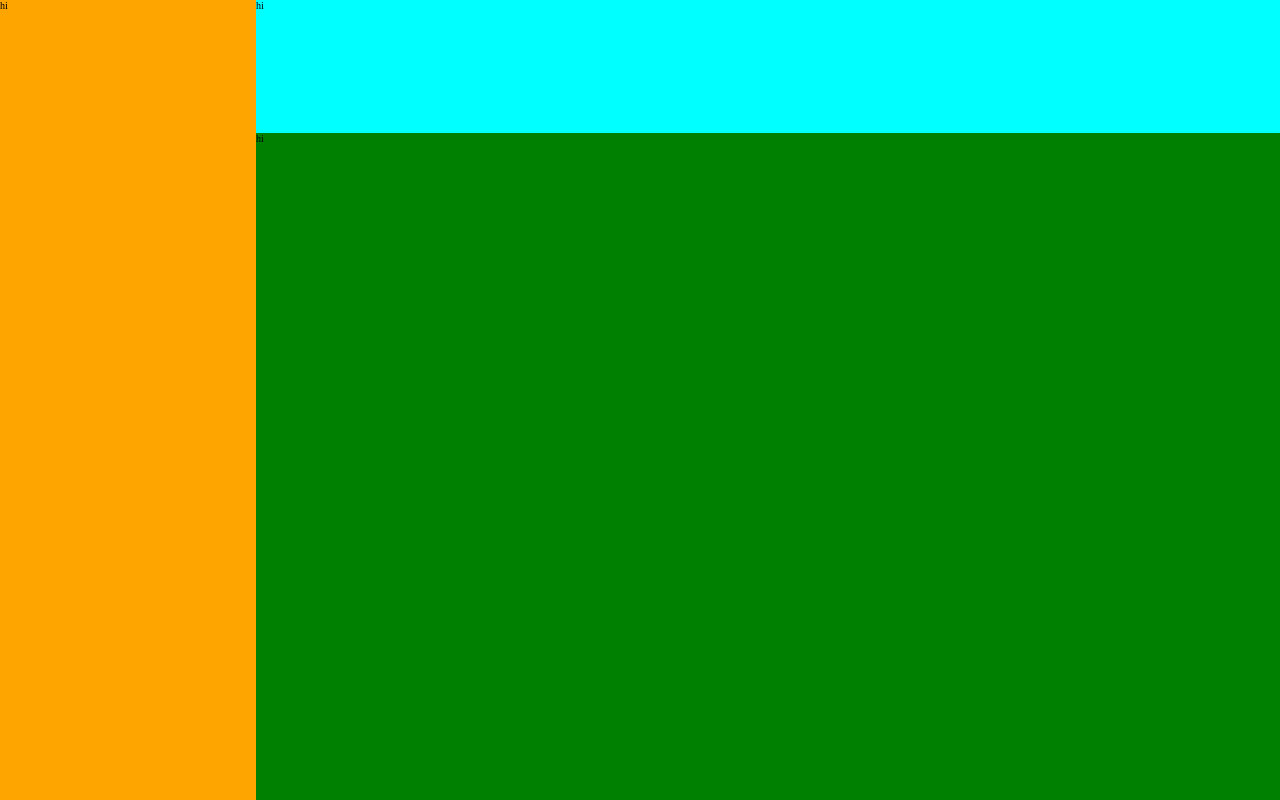
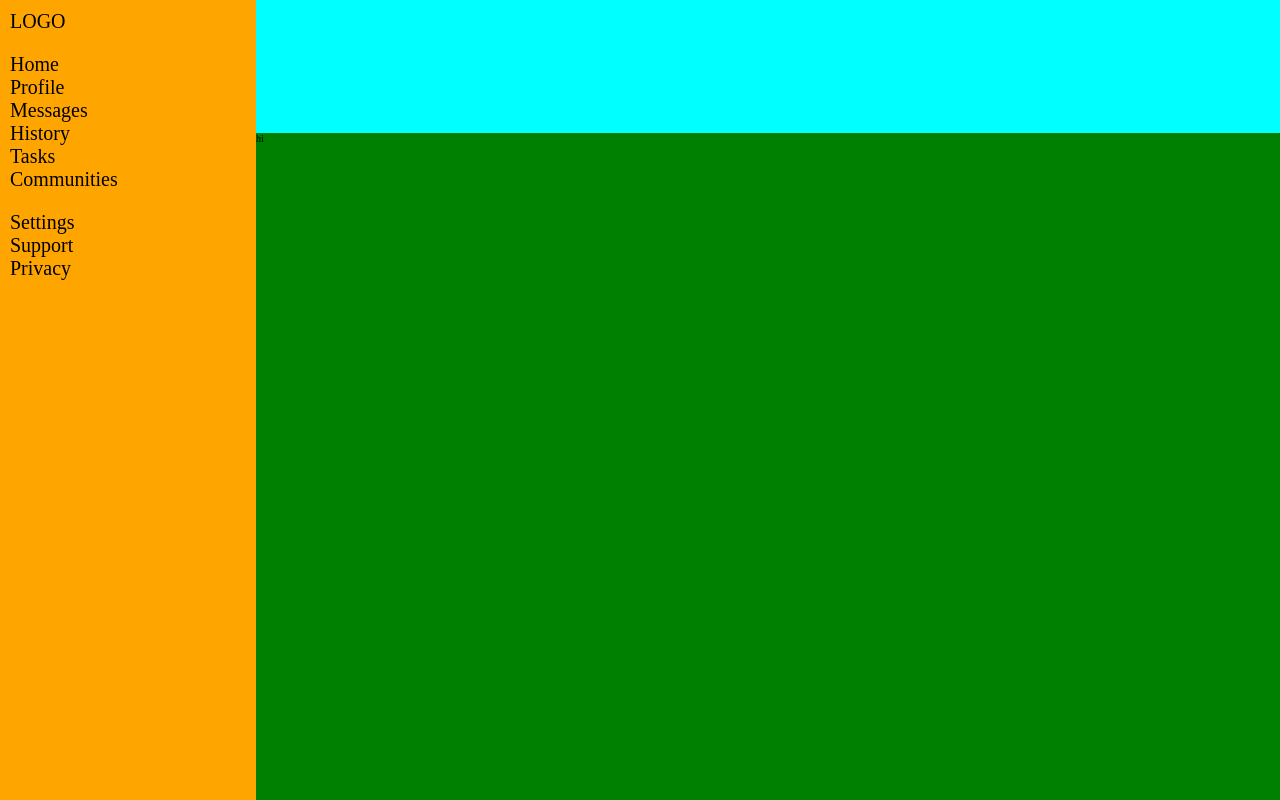
Before and after one commit to WitchingHr/admin-dashboard, a plain HTML site: page index.html in a window 1280 px wide. Drawn offline with Linux system fonts and the light colour scheme.

Commit message:
Add sidebar content

```diff
--- a/index.html
+++ b/index.html
@@ -10,10 +10,23 @@
 <body>
     <div class="container">
         <div class="header">
-            hi
+
         </div>
         <div class="sidebar">
-            hi
+            <div class="logo">LOGO</div>
+            <div class="nav">
+                <div class="nav-buttons">Home</div>
+                <div class="nav-buttons">Profile</div>
+                <div class="nav-buttons">Messages</div>
+                <div class="nav-buttons">History</div>
+                <div class="nav-buttons">Tasks</div>
+                <div class="nav-buttons">Communities</div>
+            </div>
+            <div class="settings">
+                <div class="settings-buttons">Settings</div>
+                <div class="settings-buttons">Support</div>
+                <div class="settings-buttons">Privacy</div>
+            </div>
         </div>
         <div class="main">
             hi
--- a/style.css
+++ b/style.css
@@ -21,6 +21,21 @@ body {
 .sidebar {
     background-color: orange;
     grid-area: 1 / 1 / 3 / 2;
+    display: flex;
+    flex-direction: column;
+    font-size: 2rem;
+}
+
+.sidebar .logo {
+    padding: 1rem;
+}
+
+.sidebar .nav {
+    padding: 1rem;
+}
+
+.sidebar .settings {
+    padding: 1rem;
 }
 
 .main {
```
